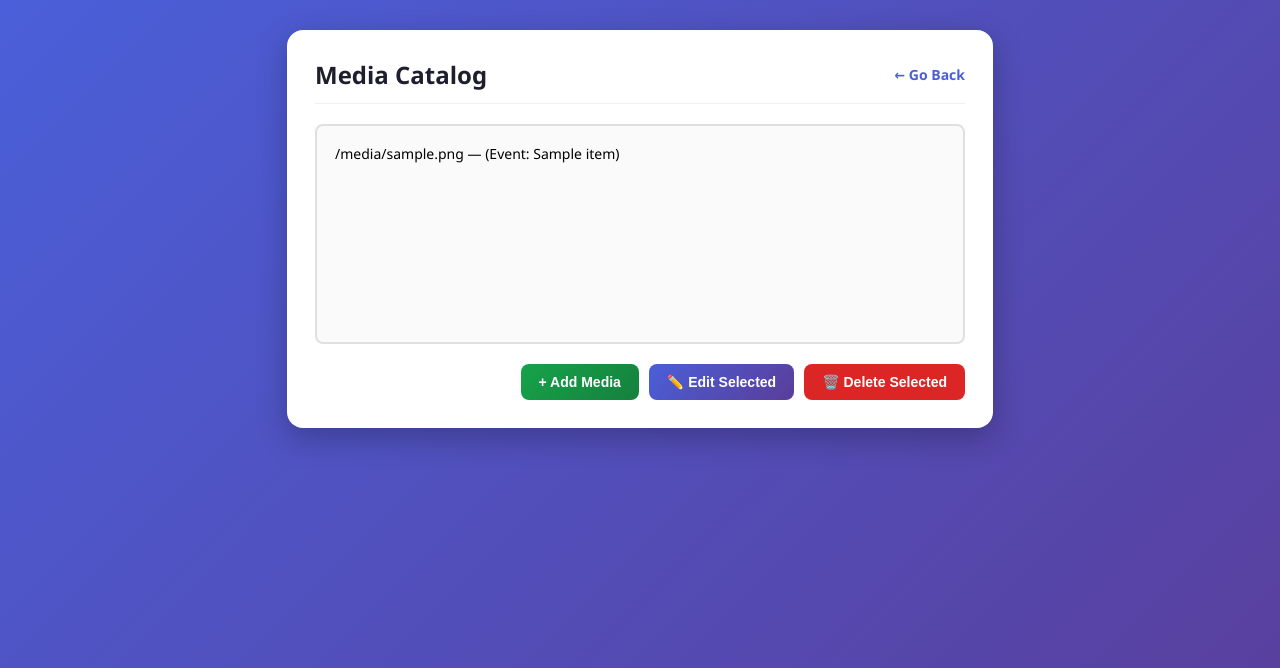
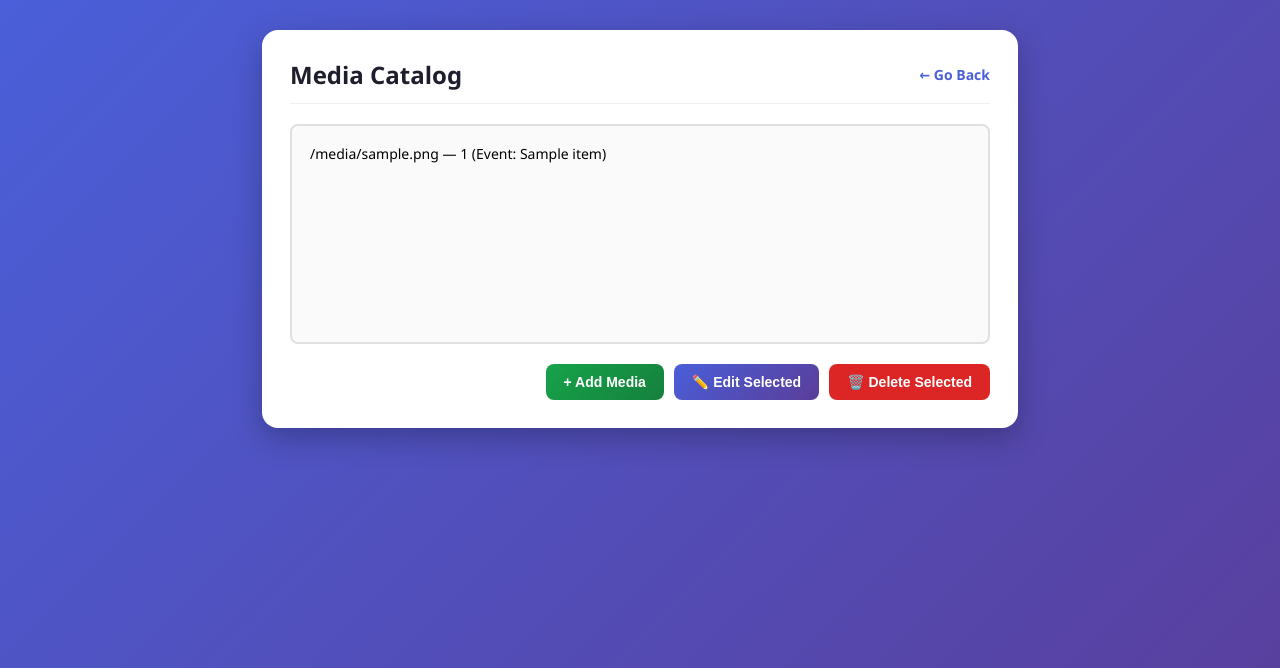
Before and after one commit to csds383-AGT/layered, a Flask app: template templates/media.html in a window 1280 px wide. Shown: the top 668 px of the page. Run offline with Flask 3, Linux system fonts and the light colour scheme; the template is opened without the code that fills it: most values are stand-ins (such as "Sample title", 1, 10 or a date in 2020).

Commit message:
feat: add ids to catalog

```diff
--- a/templates/artist.html
+++ b/templates/artist.html
@@ -15,7 +15,7 @@
         }
 
         .container {
-            max-width: 650px;
+            max-width: 700px;
             margin: 0 auto;
             background: white;
             padding: 28px;
@@ -227,7 +227,7 @@
                     data-name="{{ artist.name }}"
                     data-contact="{{ artist.booking_contact or '' }}"
                     data-events="{{ (artist.event_ids or []) | join(', ') }}">
-                {{ artist.name }} — (Contact: {{ artist.booking_contact or 'N/A' }})
+                {{ artist.name }} — {{ artist.id }} — (Contact: {{ artist.booking_contact or 'N/A' }})
             </option>
         {% endfor %}
     </select>
--- a/templates/category.html
+++ b/templates/category.html
@@ -15,7 +15,7 @@
         }
 
         .container {
-            max-width: 650px;
+            max-width: 700px;
             margin: 0 auto;
             background: white;
             padding: 28px;
@@ -229,7 +229,7 @@
                     data-name="{{ category.name }}"
                     data-description="{{ category.description or '' }}"
                     data-events="{{ (category.event_ids or []) | join(', ') }}">
-                {{ category.name }} — ({{ category.description or 'No description' }})
+                {{ category.name }} — {{ category.id }} — ({{ category.description or 'No description' }})
             </option>
         {% endfor %}
     </select>
--- a/templates/media.html
+++ b/templates/media.html
@@ -15,7 +15,7 @@
         }
 
         .container {
-            max-width: 650px;
+            max-width: 700px;
             margin: 0 auto;
             background: white;
             padding: 28px;
@@ -226,7 +226,7 @@
             <option value="{{ item.id }}"
                     data-url="{{ item.image_url }}"
                     data-event="{{ item.event_id or '' }}">
-                {{ item.image_url }} — (Event: {{ item.event_name }})
+                {{ item.image_url }} — {{ item.id }} (Event: {{ item.event_name }})
             </option>
         {% endfor %}
     </select>
```
